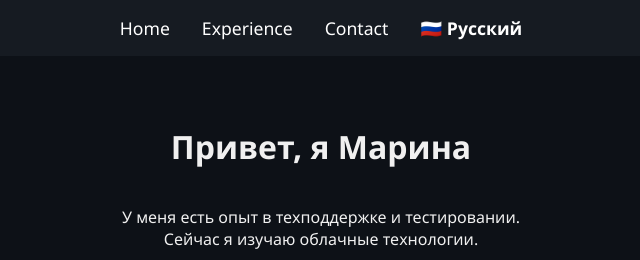
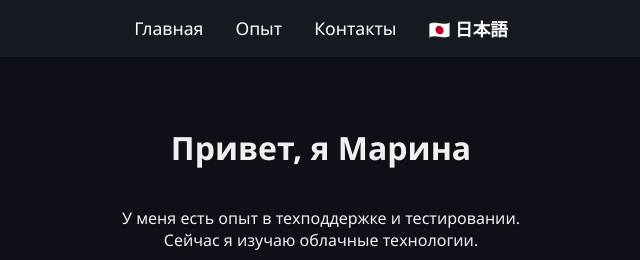
Before and after one commit to KlimovaM/portfolio, a plain HTML site: page index.html in a window 1280 px wide. Shown: the top 260 px of the page, without its empty margins (319-959 px from the left). Drawn offline with Linux system fonts and the light colour scheme.

Commit message:
translate menu, add some comments

```diff
--- a/script.js
+++ b/script.js
@@ -1,5 +1,6 @@
 let currentLang = 'ru'; // возможные значения: 'ru', 'ja', 'en'
 
+//Данные для всех секций сайта
 const sections = {
   home: {
     title: {
@@ -48,6 +49,7 @@ const sections = {
   }
 };
 
+// Раздел для обработки хтмл и выбота секций
 const app = document.getElementById('app');
 
 function renderSection(key) {
@@ -101,7 +103,7 @@ function renderSection(key) {
         ` : ''}
       </div>
     `;
-
+  // Раскрывающееся описание
     if (key === 'projects') {
       document.querySelectorAll('.accordion-header').forEach(btn => {
         btn.addEventListener('click', () => {
@@ -121,26 +123,55 @@ document.querySelectorAll("nav a[data-target]").forEach(link => {
   });
 });
 
-// 🌍 Переключатель языка
+// Переключатель языка
 const langs = ['ru', 'ja', 'en'];
 document.getElementById("langToggle").addEventListener("click", e => {
   e.preventDefault();
   let index = langs.indexOf(currentLang);
   currentLang = langs[(index + 1) % langs.length];
-  updateLangButton();
+  updateLangButton(); //Меняем язык страницы
+  updateNavLabels(); //Меняем язык в шапке сайта
   const active = document.querySelector("nav a.active");
   renderSection(active ? active.dataset.target : 'home');
 });
 
+// Обновление языка в шапке сайта
+function updateNavLabels() {
+    const labels = {
+      home: {
+        ru: "Главная",
+        ja: "ホーム",
+        en: "Home"
+      },
+      projects: {
+        ru: "Опыт",
+        ja: "経験",
+        en: "Experience"
+      },
+      contact: {
+        ru: "Контакты",
+        ja: "連絡先",
+        en: "Contact"
+      }
+    };
+
+    document.querySelectorAll("nav a[data-target]").forEach(link => {
+      const key = link.dataset.target;
+      link.textContent = labels[key][currentLang];
+    });
+  }
+
+//Переключение языка для ссылки языков
 function updateLangButton() {
   const langText = {
-    ru: "🇷🇺 Русский",
-    ja: "🇯🇵 日本語",
-    en: "🇬🇧 English"
+    ru: "🇯🇵 日本語",
+    ja: "🇬🇧 English",
+    en: "🇷🇺 Русский"
   };
   document.getElementById("langToggle").innerText = langText[currentLang];
 }
 
+// Перевод для краткой информации обо мне
 function translate(key) {
   const dictionary = {
     student: {
@@ -179,6 +210,7 @@ function translate(key) {
 
 // Загрузка первой секции и инициализация языка
 updateLangButton();
+updateNavLabels(); // обновление языка в шапке сайта
 renderSection('home');
 
 // функция перехода на странице
```
Also changed, not shown: style.css (+0 -12 lines).
